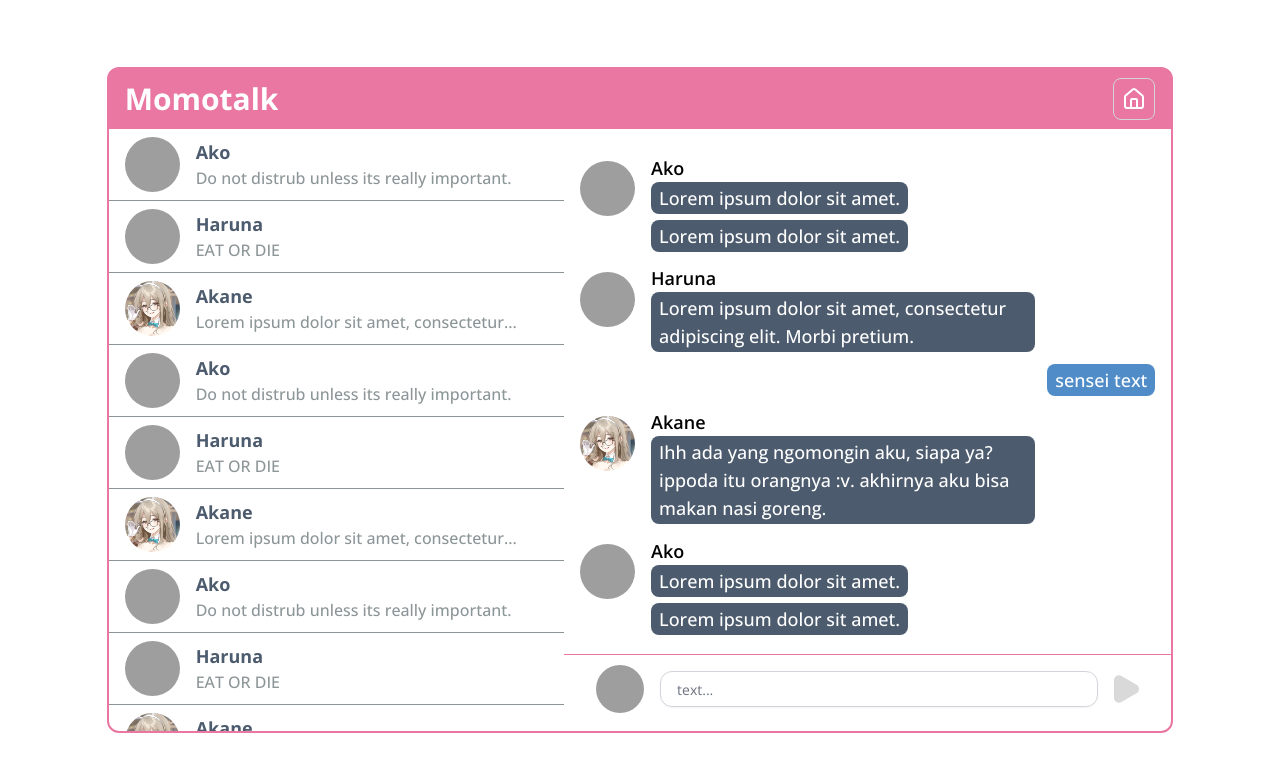
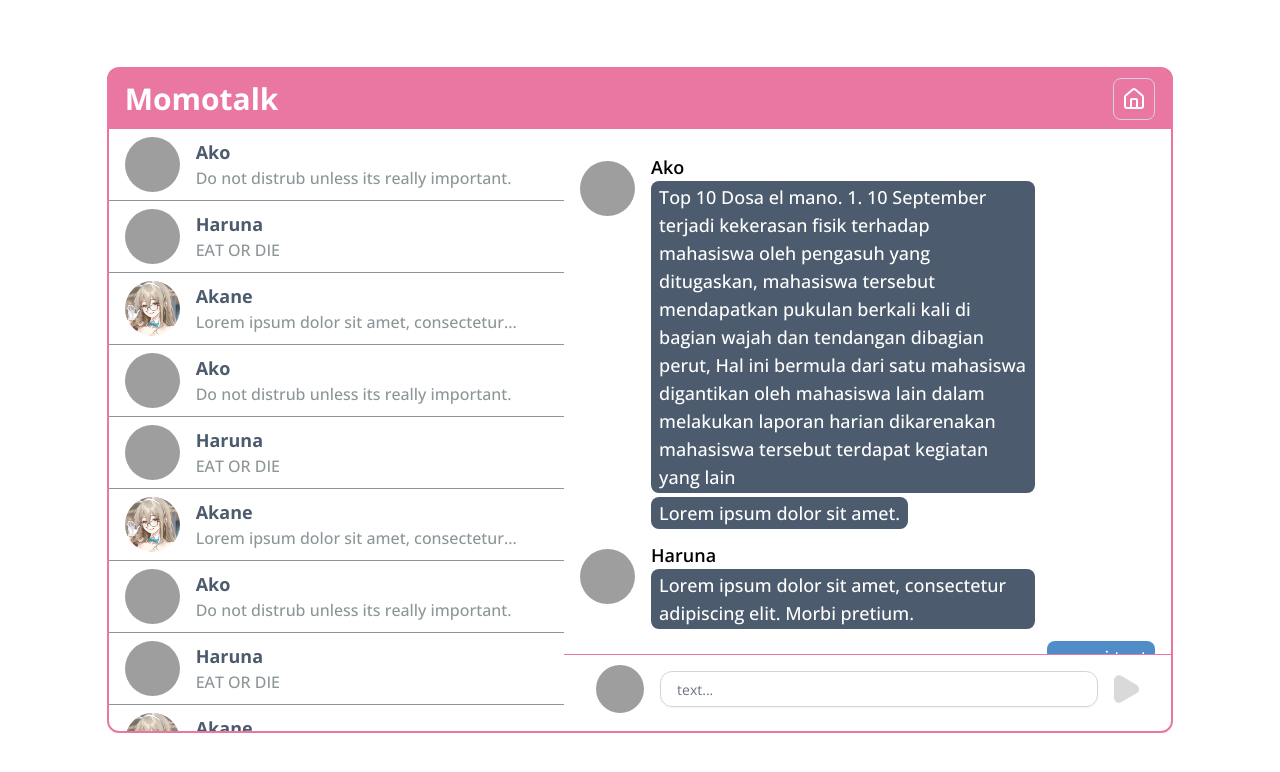
Before and after one commit to Stukov-Alexis/ba-tools-main, a Next.js app: page /momotalk in a window 1280 px wide. Shown: the top 772 px of the page. Built offline with nearby package versions, Linux system fonts and the light colour scheme; grey boxes are pictures that could not be loaded.

Commit message:
Update dataDummy.ts

```diff
--- a/app/data/dataDummy.ts
+++ b/app/data/dataDummy.ts
@@ -48,7 +48,7 @@ const studentData = [
 const chatData = [
   {
     name: "Ako",
-    text: "Lorem ipsum dolor sit amet.",
+    text: "Top 10 Dosa el mano. 1. 10 September terjadi kekerasan fisik terhadap mahasiswa oleh pengasuh yang ditugaskan, mahasiswa tersebut mendapatkan pukulan berkali kali di bagian wajah dan tendangan dibagian perut, Hal ini bermula dari satu mahasiswa digantikan oleh mahasiswa lain dalam melakukan laporan harian dikarenakan mahasiswa tersebut terdapat kegiatan yang lain",
     role: "student",
     isBunny: false,
   },
```
